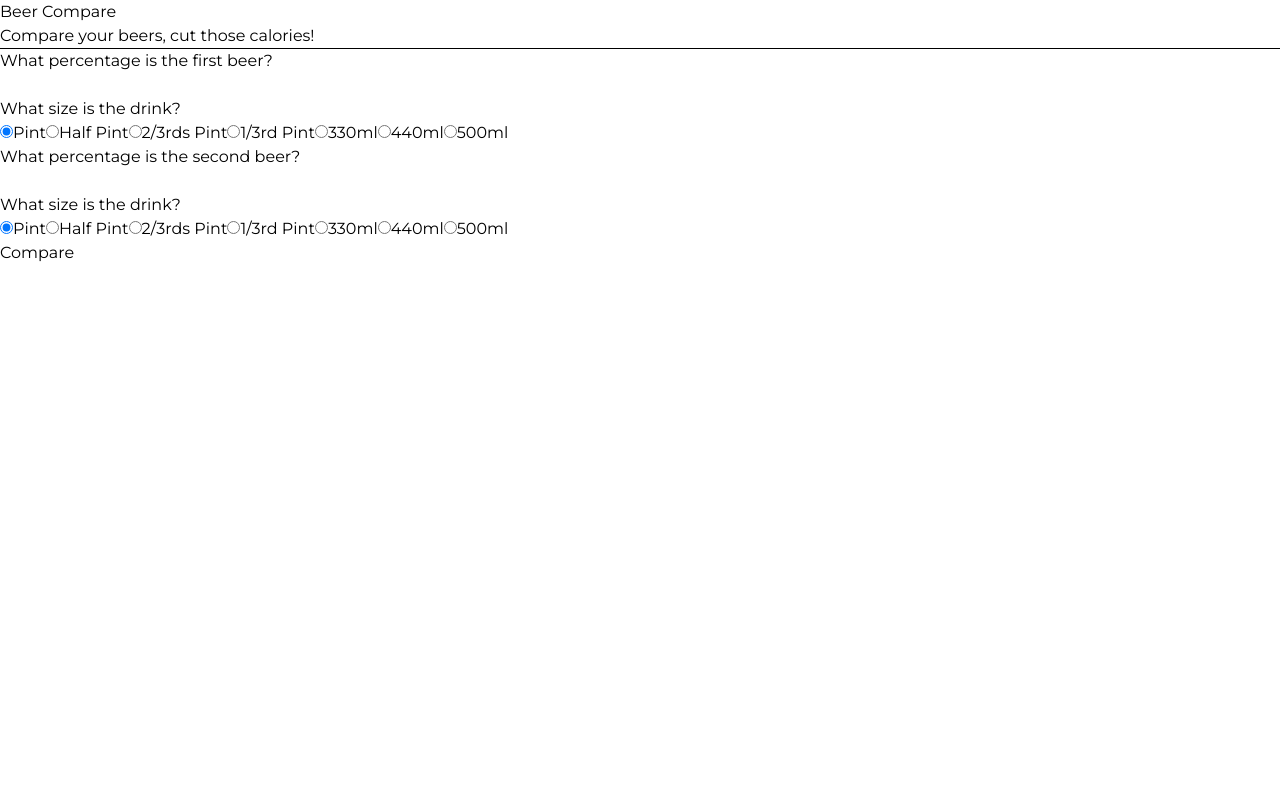
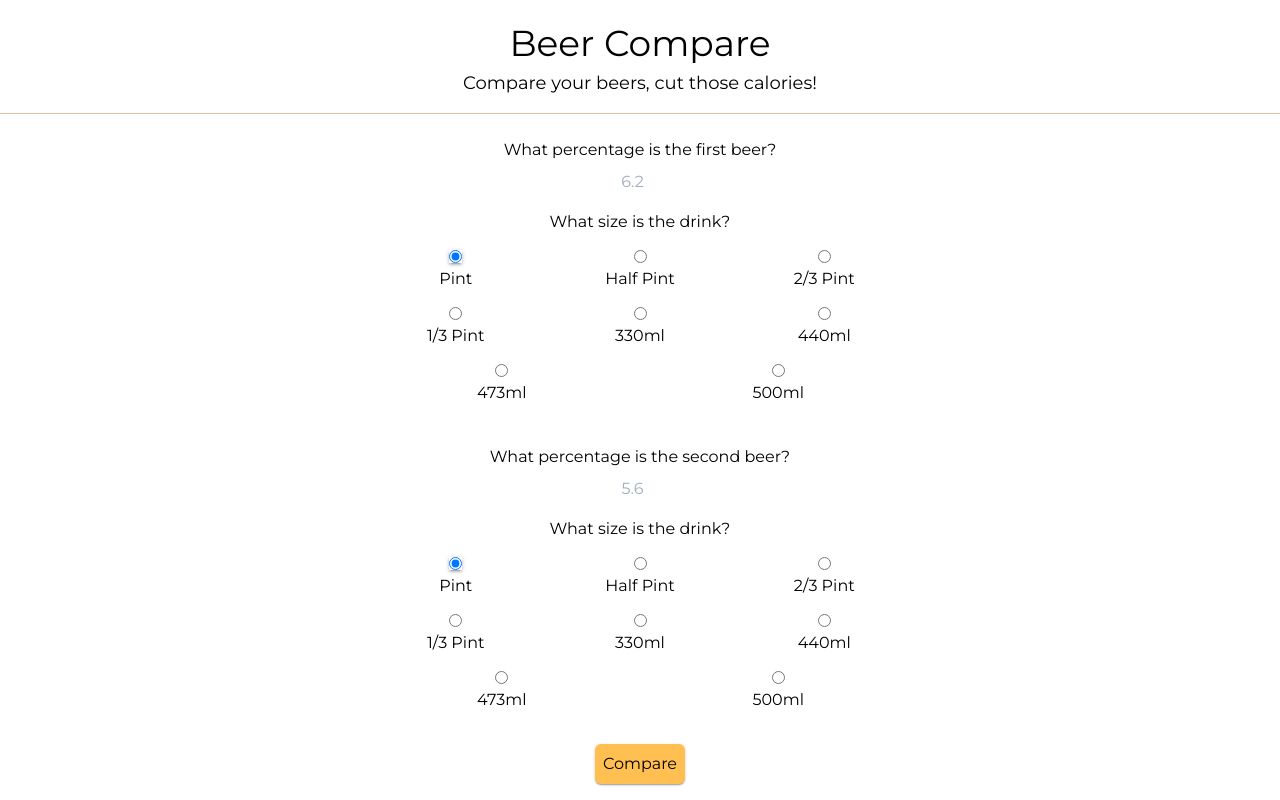
Before and after one commit to MeanBoyCousin/beer-compare, a React (Create React App) app: page / in a window 1280 px wide. Built offline with nearby package versions, Linux system fonts and the light colour scheme; what @tailwindcss/custom-forms would draw is missing.

Commit message:
Reformatted UserEntry screen, extracted containers and ABVInput component, started styling.

```diff
--- /dev/null
+++ b/src/components/UserEntry/ABVInput.js
@@ -0,0 +1,15 @@
+import React from 'react'
+
+const ABVInput = ({ placeholder, moveAway }) => {
+    return (
+        <input
+            type="number"
+            inputMode="numeric"
+            className="form-input text-center mb-2 focus:border-primary-light-active focus:shadow-sm"
+            placeholder={placeholder}
+            onBlur={moveAway}
+        />
+    )
+}
+
+export { ABVInput }
--- a/src/components/UserEntry/RadioButton.js
+++ b/src/components/UserEntry/RadioButton.js
@@ -3,30 +3,25 @@ import React from 'react'
 const RadioButton = ({
     stringIndex,
     container: { name, volume },
-    drinks,
-    setDrinks
+    click,
+    selected
 }) => {
     return (
-        <>
+        <label className="flex flex-col flex-wrap items-center content-center text-center py-2 px-2 flex-grow w-1/3">
             <input
                 type="radio"
+                className={
+                    selected === volume
+                        ? 'form-radio mb-1 text-primary-active border-primary shadow-sm focus:shadow-sm focus:border-primary-active'
+                        : 'form-radio mb-1 border-primary-dark'
+                }
                 name={`volume-${stringIndex}`}
                 id={`${volume}-${stringIndex}`}
-                defaultChecked={
-                    drinks.drinkOne.volume === volume ? true : false
-                }
-                onClick={() => {
-                    setDrinks(drinks => ({
-                        ...drinks,
-                        drinkOne: {
-                            ...drinks.drinkOne,
-                            volume: volume
-                        }
-                    }))
-                }}
+                defaultChecked={selected === volume ? true : false}
+                onClick={click}
             />
-            <label htmlFor={`${volume}-${stringIndex}`}>{name}</label>
-        </>
+            <span>{name}</span>
+        </label>
     )
 }
 
--- /dev/null
+++ b/src/helpers/containers.js
@@ -0,0 +1,36 @@
+const containers = {
+    pint: {
+        name: 'Pint',
+        volume: 568
+    },
+    halfPint: {
+        name: 'Half Pint',
+        volume: 284
+    },
+    twoThirds: {
+        name: '2/3 Pint',
+        volume: 378
+    },
+    oneThirds: {
+        name: '1/3 Pint',
+        volume: 189
+    },
+    '330ml': {
+        name: '330ml',
+        volume: 330
+    },
+    '440ml': {
+        name: '440ml',
+        volume: 440
+    },
+    '473ml': {
+        name: '473ml',
+        volume: 473
+    },
+    '500ml': {
+        name: '500ml',
+        volume: 500
+    }
+}
+
+export { containers }
--- a/src/screens/UserEntry.js
+++ b/src/screens/UserEntry.js
@@ -1,49 +1,22 @@
 import React from 'react'
 
+import { containers } from '../helpers/containers'
+import { ABVInput } from '../components/UserEntry/ABVInput'
 import { RadioButton } from '../components/UserEntry/RadioButton'
 
 const UserEntry = ({ drinks, setDrinks }) => {
-    const containers = {
-        pint: {
-            name: 'Pint',
-            volume: 568
-        },
-        halfPint: {
-            name: 'Half Pint',
-            volume: 284
-        },
-        twoThirds: {
-            name: '2/3rds Pint',
-            volume: 378
-        },
-        oneThirds: {
-            name: '1/3rd Pint',
-            volume: 189
-        },
-        '330ml': {
-            name: '330ml',
-            volume: 330
-        },
-        '440ml': {
-            name: '440ml',
-            volume: 440
-        },
-        '500ml': {
-            name: '500ml',
-            volume: 500
-        }
-    }
-
     return (
-        <div>
-            <h1>Beer Compare</h1>
-            <h2>Compare your beers, cut those calories!</h2>
-            <hr />
-            <div>
-                <p>What percentage is the first beer?</p>
-                <input
-                    type="number"
-                    onBlur={e => {
+        <div className="flex flex-col items-center text-center mt-4">
+            <h1 className="text-4xl">Beer Compare</h1>
+            <h2 className="text-lg">Compare your beers, cut those calories!</h2>
+            <hr className="border-primary-dark opacity-disabled my-4 w-full" />
+            <div className="flex flex-col items-center w-4/5 mb-4">
+                <p className="py-2 text-center">
+                    What percentage is the first beer?
+                </p>
+                <ABVInput
+                    placeholder="6.2"
+                    moveAway={e => {
                         const newAbv = Number(e.currentTarget.value)
                         setDrinks(drinks => ({
                             ...drinks,
@@ -54,24 +27,36 @@ const UserEntry = ({ drinks, setDrinks }) => {
                         }))
                     }}
                 />
-                <p>What size is the drink?</p>
+                <p className="py-2 text-center">What size is the drink?</p>
+                <div className="flex flex-wrap mb-2">
                     {Object.values(containers).map(container => {
                         return (
                             <RadioButton
                                 stringIndex="one"
                                 container={container}
-                            drinks={drinks}
-                            setDrinks={setDrinks}
+                                click={() => {
+                                    setDrinks(drinks => ({
+                                        ...drinks,
+                                        drinkOne: {
+                                            ...drinks.drinkOne,
+                                            volume: container.volume
+                                        }
+                                    }))
+                                }}
+                                selected={drinks.drinkOne.volume}
                                 key={`${container.volume}-one`}
                             />
                         )
                     })}
                 </div>
-            <div>
-                <p>What percentage is the second beer?</p>
-                <input
-                    type="number"
-                    onBlur={e => {
+            </div>
+            <div className="flex flex-col items-center w-4/5 mb-4">
+                <p className="py-2 text-center">
+                    What percentage is the second beer?
+                </p>
+                <ABVInput
+                    placeholder="5.6"
+                    moveAway={e => {
                         const newAbv = Number(e.currentTarget.value)
                         setDrinks(drinks => ({
                             ...drinks,
@@ -82,20 +67,30 @@ const UserEntry = ({ drinks, setDrinks }) => {
                         }))
                     }}
                 />
-                <p>What size is the drink?</p>
+                <p className="py-2 text-center">What size is the drink?</p>
+                <div className="flex flex-wrap mb-2">
                     {Object.values(containers).map(container => {
                         return (
                             <RadioButton
                                 stringIndex="two"
                                 container={container}
-                            drinks={drinks}
-                            setDrinks={setDrinks}
+                                click={() => {
+                                    setDrinks(drinks => ({
+                                        ...drinks,
+                                        drinkTwo: {
+                                            ...drinks.drinkTwo,
+                                            volume: container.volume
+                                        }
+                                    }))
+                                }}
+                                selected={drinks.drinkTwo.volume}
                                 key={`${container.volume}-two`}
                             />
                         )
                     })}
                 </div>
-            <button>Compare</button>
+            </div>
+            <button className="active-btn mb-4">Compare</button>
         </div>
     )
 }
```
Lines whose indentation alone changed are shown as unchanged.
